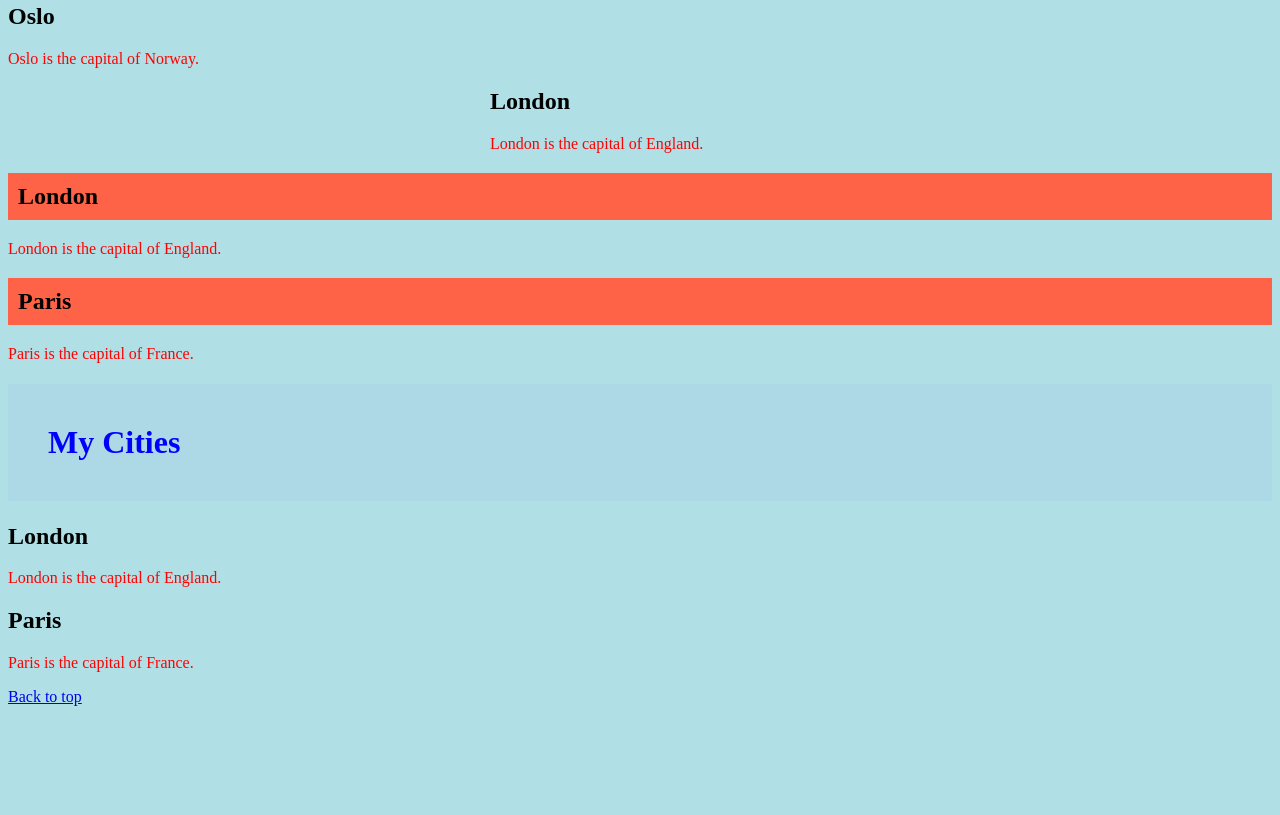
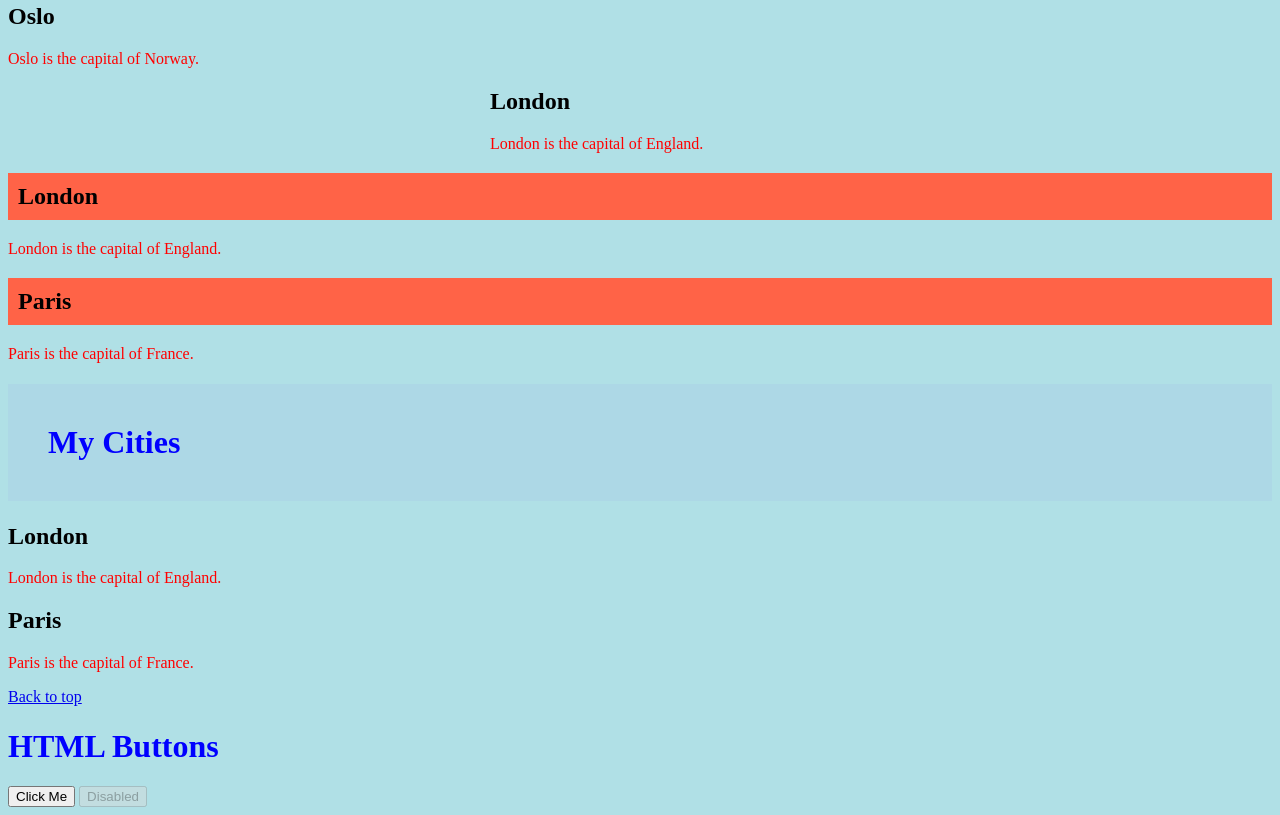
Before and after one commit to bakaroo01/Html-CSS-JS, a plain HTML site: page index.html in a window 1280 px wide. Shown: the part 1761-2576 px from the top of the page. Before the commit the page ends 2475 px from the top, so only its background shows below. Drawn offline with Linux system fonts and the light colour scheme.

Commit message:
learning about Buttons

```diff
--- a/index.html
+++ b/index.html
@@ -155,5 +155,11 @@
 <a href="#myHeader">Back to top</a>
 
 
+<h1>HTML Buttons</h1>
+
+<button onclick="alert('Hello!')">Click Me</button>
+<button disabled>Disabled</button>
+
+
 </body>
 </html>
```
